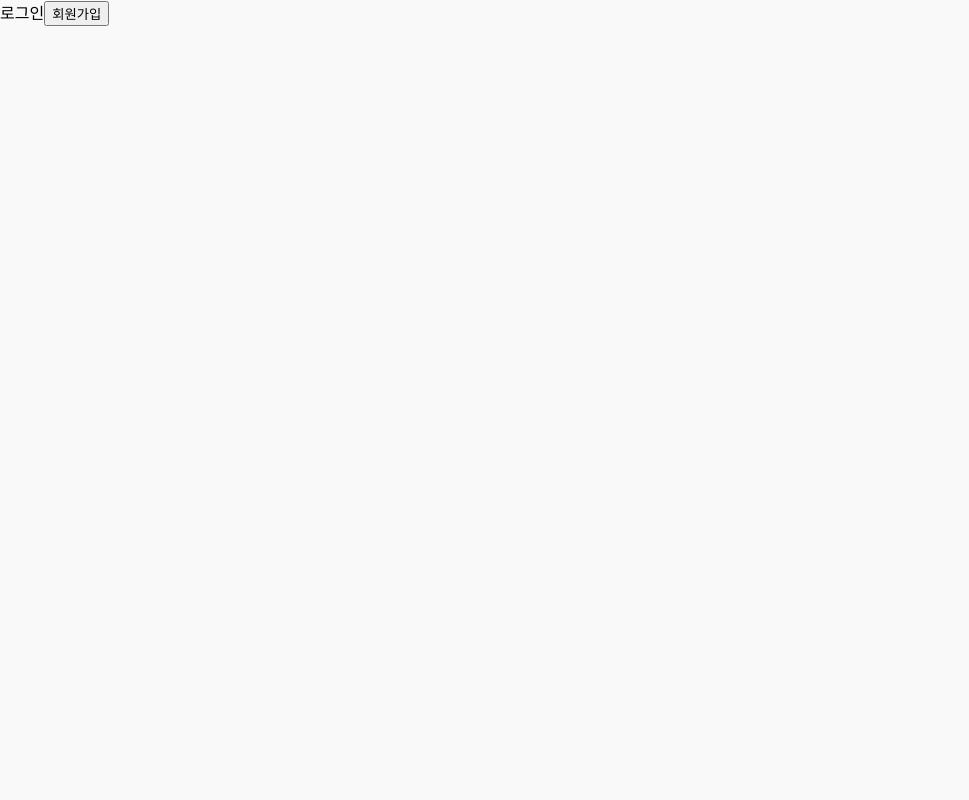
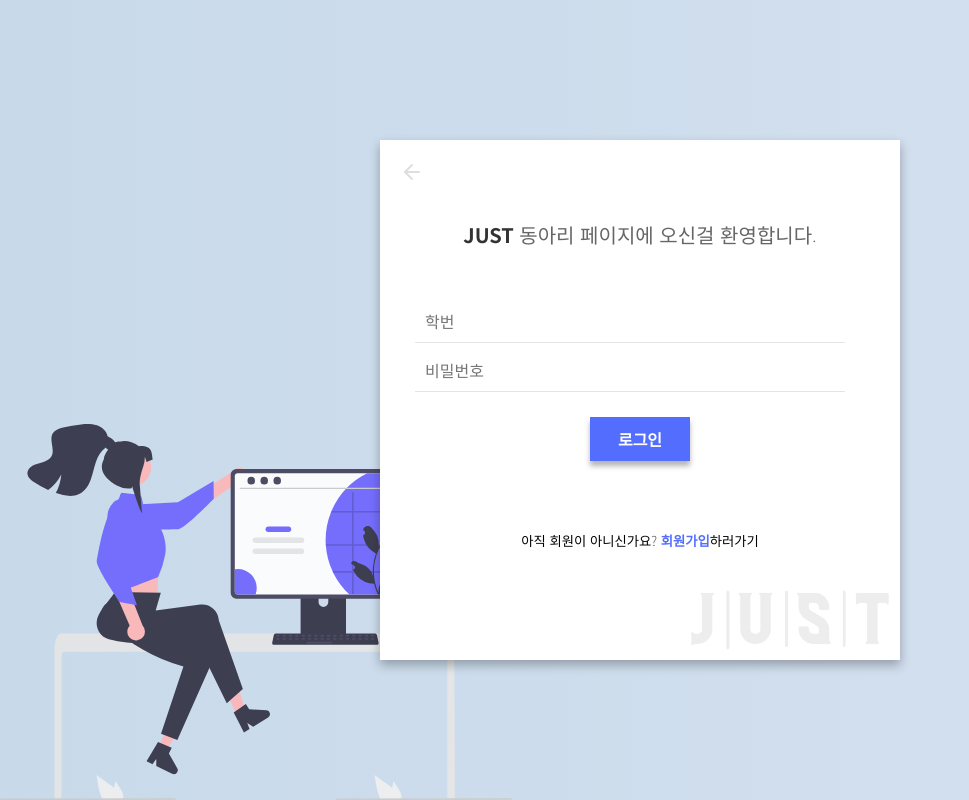
Before and after one commit to Smart-Just/Just_Site_Client, a React (Create React App) app: page /auth/signin in a window 1280 px wide. Shown: the whole page, without its empty margins (0-969 px from the left). Built offline with nearby package versions, Linux system fonts and the light colour scheme.

Commit message:
로그인페이지 디자인 & 기능 추가

```diff
--- /dev/null
+++ b/src/assets/style/animation.scss
@@ -0,0 +1,67 @@
+@keyframes Opacity0to1 {
+  0%{
+    opacity: 0;
+  }
+  100%{
+   opacity: 1;
+  }
+}
+@keyframes BottomToTop20to0Opacity {
+  0%{
+    opacity: 0;
+    top: 50px;
+  }
+  100%{
+    opacity: 1;
+    top: 0;
+  }
+}
+@keyframes SignIntoSignup{
+  0%{
+    opacity: 1;
+    left: 0;
+  }
+  100%{
+    opacity: 0;
+    left: -100px;
+  }
+}
+
+@keyframes rainbow{
+  100%,0%{
+    color: rgb(255,0,0);
+  }
+  8%{
+    color: rgb(255,127,0);
+  }
+  16%{
+    color: rgb(255,255,0);
+  }
+  25%{
+    color: rgb(127,255,0);
+  }
+  33%{
+    color: rgb(0,255,0);
+  }
+  41%{
+    color: rgb(0,255,127);
+  }
+  50%{
+    color: rgb(0,255,255);
+  }
+  58%{
+    color: rgb(0,127,255);
+  }
+  66%{
+    color: rgb(0,0,255);
+  }
+  75%{
+    color: rgb(127,0,255);
+  }
+  83%{
+    color: rgb(255,0,255);
+  }
+  91%{
+    color: rgb(255,0,127);
+  }
+}
--- a/src/assets/style/index.scss
+++ b/src/assets/style/index.scss
@@ -5,12 +5,17 @@
 
 @import "layout/menu";
 @import "layout/LoginUserInfo";
+@import "layout/Auth";
 
 @import "components/TopContet";
 @import "components/shape/RoundCardBox";
 @import "components/shape/CountText";
 
 @import "page/Home";
+@import "page/SiginIn";
+@import "page/SignUp";
+
+@import "animation";
 
 html, body{
   position: fixed;
--- /dev/null
+++ b/src/assets/style/layout/Auth.scss
@@ -0,0 +1,37 @@
+.authBackground{
+  position: fixed;
+  width: 100vw;
+  height: 100vh;
+  background:linear-gradient(90deg , rgba(86,145,200,.3), rgba(69,127,202,.2));
+  img{
+    position: absolute;
+    bottom: 0;
+    left: 0;
+    width: 40%;
+    opacity: .9;
+  }
+}
+.loginForm{
+  position: absolute;
+  left: 50%;
+  top : 50%;
+  transform: translate(-50%, -50%);
+  width: 500px;
+  padding: 10px;
+  height: 500px;
+  box-shadow: 0 5px 10px rgba(10,10,10,.3);
+  background-color: white;
+  overflow: hidden;
+  animation: Opacity0to1 1s forwards;
+  >img{
+    position: absolute;
+    right: 10px;
+    bottom: -60px;
+    width: 200px;
+    opacity: .1;
+  }
+}
+
+@media screen and (max-width: 500px) {
+  .loginForm{ width: 300px }
+}
--- /dev/null
+++ b/src/assets/style/page/SiginIn.scss
@@ -0,0 +1,91 @@
+.signinWrap{
+  position:relative;
+  width: 100%;
+  height:100%;
+  animation: BottomToTop20to0Opacity 2s forwards;
+  opacity: 0;
+  transition: .5s;
+  >svg{
+    position: absolute;
+    left: 10px;
+    top: 10px;
+    cursor: pointer;
+    opacity: .13;
+    transition: .5s;
+    &:hover{
+      opacity: .5;
+    }
+  }
+  >p{
+    position: relative;
+    top: 70px;
+    font-weight: lighter;
+    color: #666;
+    text-align: center;
+    font-size: 15pt;
+    @media screen and (max-width: 500px) {
+      font-size: 12pt;
+    }
+    >b{
+      color: #333;
+    }
+  }
+  .signinInput{
+    position: relative;
+    top: 120px;
+    >input{
+      padding: 10px;
+      width: calc(100% - 90px);
+      transition: .5s;
+      font-weight: lighter;
+      font-size: 12pt;
+      @media screen and (max-width: 500px) {
+        font-size: 9pt;
+      }
+      &:not([type="submit"]){
+        border: none;
+        border-bottom: 1px solid rgba(0,0,0,.1);
+        margin: 5px 25px;
+        &:focus{
+          outline: none;
+          border-bottom: 1px solid rgba(0,0,0,1);
+        }
+      }
+      &[type="submit"]{
+        position: relative;
+        left: 50%;
+        transform: translateX(-50%);
+        width: 100px;
+        outline: none;
+        border: none;
+        background: #536efe;
+        color: white;
+        font-weight: bold;
+        margin: 20px 0;
+        box-shadow: 0 5px 5px rgba(110,110,110,.5);
+        &:hover{
+          transform:translateX(-50%) scale(1.05);
+          box-shadow: 0 8px 8px rgba(110,110,110,.5);
+        }
+      }
+    }
+  }
+  .signinArea{
+    position: absolute;
+    bottom: 100px;
+    width: 100%;
+    >p{
+      font-size: 10pt;
+      font-weight: lighter;
+      text-align: center;
+      >a{
+        color: #536efe;
+        font-weight: bold;
+        cursor: pointer;
+        &:hover{
+          animation: rainbow 2s infinite;
+        }
+      }
+    }
+  }
+}
--- /dev/null
+++ b/src/assets/style/page/SignUp.scss
@@ -0,0 +1,8 @@
+.signupWrap {
+  position: relative;
+  width: 100%;
+  height: 100%;
+  animation: BottomToTop20to0Opacity 2s forwards;
+  opacity: 0;
+  transition: .5s;
+}
--- a/src/components/layout/Menu.js
+++ b/src/components/layout/Menu.js
@@ -54,7 +54,7 @@ const Menu = () => {
       <div style={{width: menuWidth["line-2"]}}/>
       <div style={{width: menuWidth["line-1"]}}/>
     </div>
-    <Link to={"/"}> <img src={"image/logo.png"} width={"80px"}/> </Link>
+    <Link to={"/"}> <img src={"./image/logo.png"} width={"80px"}/> </Link>
     <ul className={"DefaultSideMenu"}>
       <li onMouseEnter={handleMouseEnter} onMouseLeave={handleMouseLeave}>
         <div><Users/></div>
--- a/src/layout/AuthLayout.js
+++ b/src/layout/AuthLayout.js
@@ -1,8 +1,14 @@
 import {Outlet} from "react-router-dom";
-
+import LoginIllust from "../assets/resource/loginIllust.svg"
 const AuthLayout = () =>{
   return <>
-    <Outlet/>
+    <div className={"authBackground"}>
+      <img src={LoginIllust} />
+    </div>
+    <div className={"loginForm"}>
+      <img src={"/image/logo.png"} alt={"test"}/>
+      <Outlet/>
+    </div>
   </>
 }
 
--- a/src/pages/auth/Signin.js
+++ b/src/pages/auth/Signin.js
@@ -1,11 +1,31 @@
 import {useNavigate} from "react-router-dom"
+import {ArrowLeft} from "react-feather";
+import {useRef} from "react";
 const Signin = () => {
   const naviage = useNavigate();
+  const wrapRef = useRef(null);
 
-  return<>
-    로그인
-    <button onClick={()=>naviage("/auth/signup")}> 회원가입 </button>
-  </>
+  const handleLogin = () => {
+    console.log("123123")
+  }
+  const handleGoSignUp = () =>{
+    wrapRef.current.style.animation = "SignIntoSignup 1s forwards"
+     setTimeout(()=>{
+       naviage("/auth/signup")
+     },1000)
+  }
+  return<div ref={wrapRef} className={"signinWrap"}>
+    <ArrowLeft onClick={()=>naviage("/")}/>
+    <p><b>JUST</b> 동아리 페이지에 오신걸 환영합니다.</p>
+    <form className={"signinInput"} onSubmit={handleLogin}>
+      <input type={"text"} placeholder={"학번"} />
+      <input type={"password"} placeholder={"비밀번호"} />
+      <input type={"submit"} value={"로그인"} />
+    </form>
+    <div className={"signinArea"}>
+      <p>아직 회원이 아니신가요? <a onClick={handleGoSignUp}>회원가입</a>하러가기 </p>
+    </div>
+  </div>
 }
 
 export default Signin
--- a/src/pages/auth/Signup.js
+++ b/src/pages/auth/Signup.js
@@ -2,10 +2,10 @@ import {useNavigate} from "react-router-dom"
 const Signup = () => {
   const naviage = useNavigate();
 
-  return<>
+  return<div className={"signupWrap"}>
     회원가입
     <button onClick={()=>naviage("/auth/signin")}> 로그인 </button>
-  </>
+  </div>
 }
 
 export default Signup
```
Also changed, not shown: src/assets/resource/loginIllust.svg (added), src/components/shape/BackArrow.js (added).
